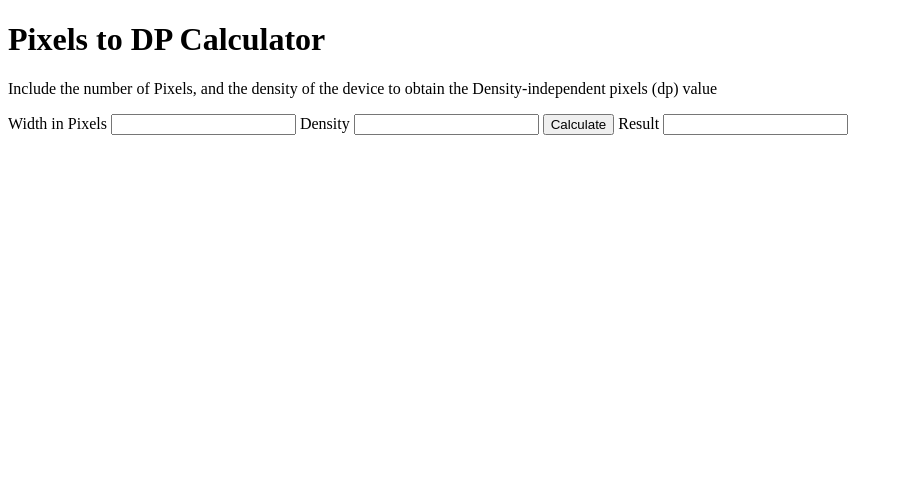
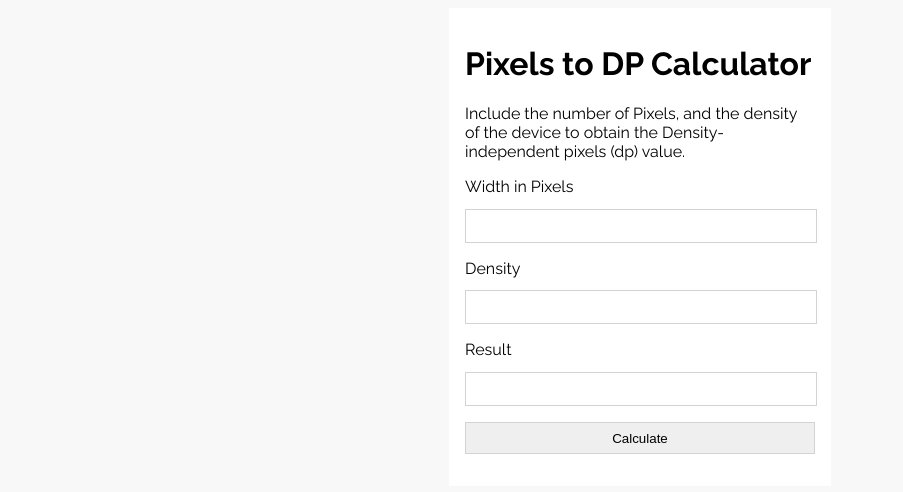
Before and after one commit to m0000g/dpcalculator, a plain HTML site: page index.html in a window 1280 px wide. Shown: the whole page, without its empty margins (0-903 px from the left). Drawn offline with Linux system fonts and the light colour scheme.

Commit message:
Styles and improved layout

```diff
--- a/index.html
+++ b/index.html
@@ -1,46 +1,86 @@
 <!DOCTYPE html>
 <html lang="en">
   <head>
-    <meta charset="UTF-8">
-    <meta name="viewport" content="width=device-width, initial-scale=1.0">
+    <meta charset="UTF-8" />
+    <meta name="viewport" content="width=device-width, initial-scale=1.0" />
     <title>DP calculator</title>
-    <link rel="apple-touch-icon" sizes="180x180" href="assets/favicon_package_v0.16//apple-touch-icon.png">
-    <link rel="icon" type="image/png" sizes="32x32" href="assets/favicon_package_v0.16/favicon-32x32.png">
-    <link rel="icon" type="image/png" sizes="16x16" href="assets/favicon_package_v0.16//favicon-16x16.png">
-    <link rel="manifest" href="assets/favicon_package_v0.16//site.webmanifest">
-    <link rel="mask-icon" href="assets/favicon_package_v0.16//safari-pinned-tab.svg" color="#5bbad5">
-    <meta name="msapplication-TileColor" content="#da532c">
-    <meta name="theme-color" content="#ffffff">
+    <link
+      rel="apple-touch-icon"
+      sizes="180x180"
+      href="assets/favicon_package_v0.16//apple-touch-icon.png"
+    />
+    <link
+      rel="icon"
+      type="image/png"
+      sizes="32x32"
+      href="assets/favicon_package_v0.16/favicon-32x32.png"
+    />
+    <link
+      rel="icon"
+      type="image/png"
+      sizes="16x16"
+      href="assets/favicon_package_v0.16//favicon-16x16.png"
+    />
+    <link
+      rel="manifest"
+      href="assets/favicon_package_v0.16//site.webmanifest"
+    />
+    <link
+      rel="mask-icon"
+      href="assets/favicon_package_v0.16//safari-pinned-tab.svg"
+      color="#5bbad5"
+    />
+    <meta name="msapplication-TileColor" content="#da532c" />
+    <meta name="theme-color" content="#ffffff" />
+    <link rel="preconnect" href="https://fonts.googleapis.com" />
+    <link rel="preconnect" href="https://fonts.gstatic.com" crossorigin />
+    <link
+      href="https://fonts.googleapis.com/css2?family=Raleway:wght@400;700&display=swap"
+      rel="stylesheet"
+    />
+    <link rel="stylesheet" href="style.css" />
   </head>
   <body>
+    <div class="container">
       <h1>Pixels to DP Calculator</h1>
-    <p>Include the number of Pixels, and the density of the device to obtain the Density-independent pixels (dp) value</p>
+      <p>
+        Include the number of Pixels, and the density of the device to obtain
+        the Density-independent pixels (dp) value.
+      </p>
       <form action="">
+        <div class="form_control">
           <label for="pixels">Width in Pixels</label>
-        <input type="number" name="pixels" id="pixels" required>
+          <input type="number" name="pixels" id="pixels" required />
+        </div>
+        <div class="form_control">
           <label for="density">Density</label>
-        <input type="number" name="density" id="density" required>
-        <input type="button" value="Calculate" id="submit" class="button">
+          <input type="number" name="density" id="density" required />
+        </div>
+        <div class="form_control">
           <label for="result">Result</label>
-        <input type="text" id="result">
+          <input type="text" id="result" readonly />
+        </div>
+        <div class="form_control">
+            <input type="button" value="Calculate" id="submit" class="button" />
+        </div>
       </form>
+    </div>
     <script>
-        const submitButton = document.getElementById('submit');
-        const pixels = document.getElementById('pixels');
-        const density = document.getElementById('density');
-        const result = document.getElementById('result');
+      const submitButton = document.getElementById("submit");
+      const pixels = document.getElementById("pixels");
+      const density = document.getElementById("density");
+      const result = document.getElementById("result");
       let calculation = 0;
 
       submitButton.addEventListener("click", function (e) {
         // dp = (width in pixels * 160) / screen density
-            calculation = (pixels.value * 160) / density.value ;
+        calculation = (pixels.value * 160) / density.value;
         // console.log(e.currentTarget === this); // logs `true`
-            if(calculation){
+        if (calculation) {
           console.log(calculation);
-                result.value=calculation;
+          result.value = calculation;
         }
       });
-
     </script>
   </body>
 </html>
--- /dev/null
+++ b/style.css
@@ -0,0 +1,40 @@
+body{
+    background-color: #f8f8f8;
+    display: flex;
+    justify-content: center;
+    overflow: auto;
+    font-family: 'Raleway', sans-serif;
+}
+
+.container{
+    background-color: white;
+    max-width: 350px;
+    padding: 1rem;
+}
+
+form{
+    display: flex;
+    flex-direction: column;
+
+}
+
+label{
+    display: block;
+    margin-bottom: 0.8rem;
+}
+
+input{
+    border: 1px solid lightgray;
+    height: 32px;
+    width: 100%;
+    padding: 0px;
+}
+
+.form_control{
+    margin-bottom: 1rem;
+}
+
+.button{
+    height: 32px;
+    width: 100%;
+}
```
Lines whose indentation alone changed are shown as unchanged.
